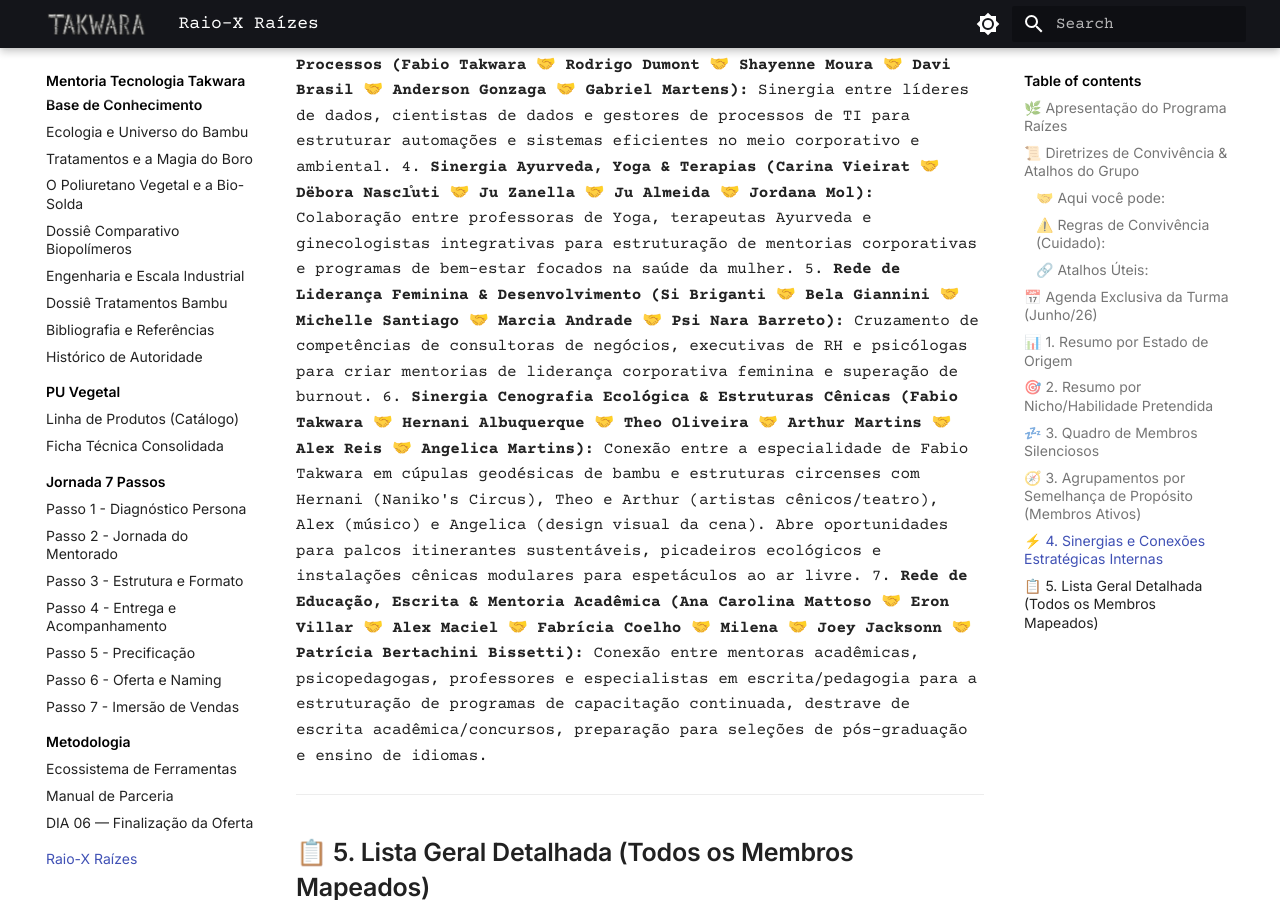
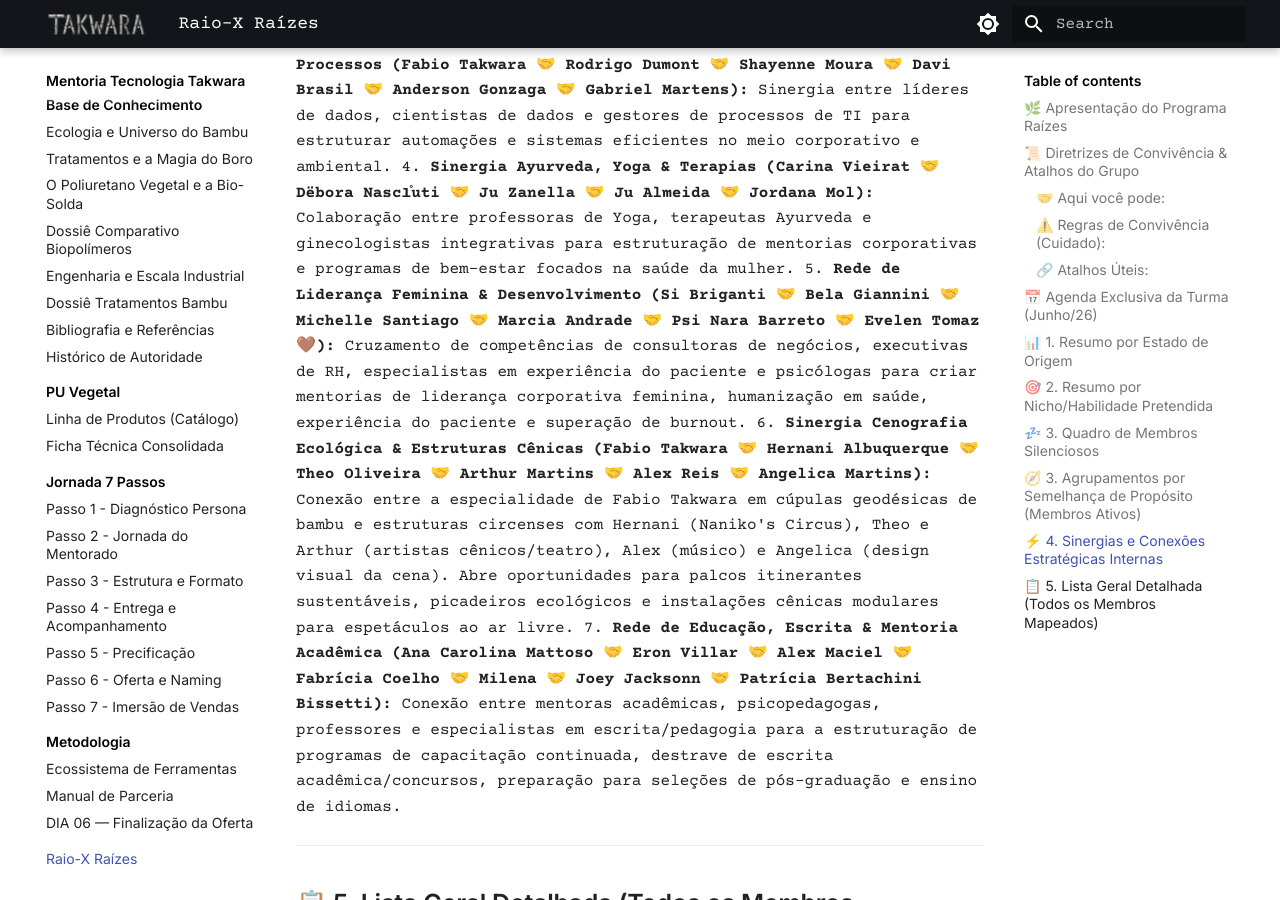
Before and after one commit to takwaratec/Mentoria_Tecnologia_Takwara, an MkDocs documentation site: the page built from docs/raio-x-raizes.md, in a window 1280 px wide and 900 px high, scrolled down 5519 px. Built offline with MkDocs 1.6.1 and Material for MkDocs 9.7.7, drawn with Linux system fonts in a browser that asks for light colours; some of the changed text lies outside the part shown.

Commit message:
docs: update Evelen Tomaz's niche, details and synergy

```diff
--- a/docs/raio-x-raizes.md
+++ b/docs/raio-x-raizes.md
@@ -115,7 +115,7 @@
 2. **A Rede de Pedagogia & Apoio Parental (Mandy Bettega 🤝 Bruna Arciere 🤝 Luciana 🤝 Monica Marques 🤝 Aline Koller 🤝 Tatiana Fávaro Lima):** Integração de psicólogas, pedagogas Waldorf e especialistas em ABA para fornecer materiais consolidados e suporte educacional familiar.
 3. **Parcerias de Tecnologia, Dados & Processos (Fabio Takwara 🤝 Rodrigo Dumont 🤝 Shayenne Moura 🤝 Davi Brasil 🤝 Anderson Gonzaga 🤝 Gabriel Martens):** Sinergia entre líderes de dados, cientistas de dados e gestores de processos de TI para estruturar automações e sistemas eficientes no meio corporativo e ambiental.
 4. **Sinergia Ayurveda, Yoga & Terapias (Carina Vieirat 🤝 Dëbora Nascı̊uti 🤝 Ju Zanella 🤝 Ju Almeida 🤝 Jordana Mol):** Colaboração entre professoras de Yoga, terapeutas Ayurveda e ginecologistas integrativas para estruturação de mentorias corporativas e programas de bem-estar focados na saúde da mulher.
-5. **Rede de Liderança Feminina & Desenvolvimento (Si Briganti 🤝 Bela Giannini 🤝 Michelle Santiago 🤝 Marcia Andrade 🤝 Psi Nara Barreto):** Cruzamento de competências de consultoras de negócios, executivas de RH e psicólogas para criar mentorias de liderança corporativa feminina e superação de burnout.
+5. **Rede de Liderança Feminina & Desenvolvimento (Si Briganti 🤝 Bela Giannini 🤝 Michelle Santiago 🤝 Marcia Andrade 🤝 Psi Nara Barreto 🤝 Evelen Tomaz 🤎):** Cruzamento de competências de consultoras de negócios, executivas de RH, especialistas em experiência do paciente e psicólogas para criar mentorias de liderança corporativa feminina, humanização em saúde, experiência do paciente e superação de burnout.
 6. **Sinergia Cenografia Ecológica & Estruturas Cênicas (Fabio Takwara 🤝 Hernani Albuquerque 🤝 Theo Oliveira 🤝 Arthur Martins 🤝 Alex Reis 🤝 Angelica Martins):** Conexão entre a especialidade de Fabio Takwara em cúpulas geodésicas de bambu e estruturas circenses com Hernani (Naniko's Circus), Theo e Arthur (artistas cênicos/teatro), Alex (músico) e Angelica (design visual da cena). Abre oportunidades para palcos itinerantes sustentáveis, picadeiros ecológicos e instalações cênicas modulares para espetáculos ao ar livre.
 7. **Rede de Educação, Escrita & Mentoria Acadêmica (Ana Carolina Mattoso 🤝 Eron Villar 🤝 Alex Maciel 🤝 Fabrícia Coelho 🤝 Milena 🤝 Joey Jacksonn 🤝 Patrícia Bertachini Bissetti):** Conexão entre mentoras acadêmicas, psicopedagogas, professores e especialistas em escrita/pedagogia para a estruturação de programas de capacitação continuada, destrave de escrita acadêmica/concursos, preparação para seleções de pós-graduação e ensino de idiomas.
 
@@ -166,7 +166,7 @@
 | **Dra. Ana Brisolla** | SP (Interior) | Advogada / Amante da Arte | - | Nicho de mentoria em estruturação | - |
 | **Dëbora Nascı̊uti** | - | Prof. Yoga/Meditação | [deboranasciuti](https://www.instagram.com/deboranasciuti) | Método Florescer (Ansiedade/Burnout/PNL) | - |
 | **Eron Villar** | PE (Recife) | Doutorando UFPE | [destravando_a_escrita21](https://www.instagram.com/destravando_a_escrita21) | Redação em concursos (Jornada do Herói) | - |
-| **Evelen Tomaz 🤎** | BA (Salvador) | Ouvidoria Saúde | - | Obras fine art de infância e humanização em saúde | - |
+| **Evelen Tomaz 🤎** | BA (Salvador) | Experiência do Paciente | - | Humanização e experiência do paciente em saúde | - |
 | **Fabiana Fortunato** | MG (Santa Luzia) | Psicóloga | - | Transição de carreira para mulheres | - |
 | **Fabiane Ji | Yoga & Ayurveda** | BA | Instrutora de Yoga | [fabiane_ji](https://www.instagram.com/fabiane_ji) | Sustentabilidade de carreira para viver de Yoga | - |
 | **Fabio Takwara** | SP (Limeira) | Ambientalista / Autodidata | [fabiotakwara](https://www.instagram.com/fabiotakwara) | Bambu termorretificado + PU de Mamona, construção de estruturas leves (cúpulas geodésicas) & workflows de IA. Assista: [Estrutura Leve (Shorts)](https://www.youtube.com/shorts/cR3EY8laLAw) & [Domo de Bambu (Vídeo)](https://youtu.be/OGeVIEGZfb0?si=fB3dTQQi7PW7TnsV) | TDAH |
```
Also changed, not shown: other parts of docs/raio-x-raizes.md (+2 -2 lines).
